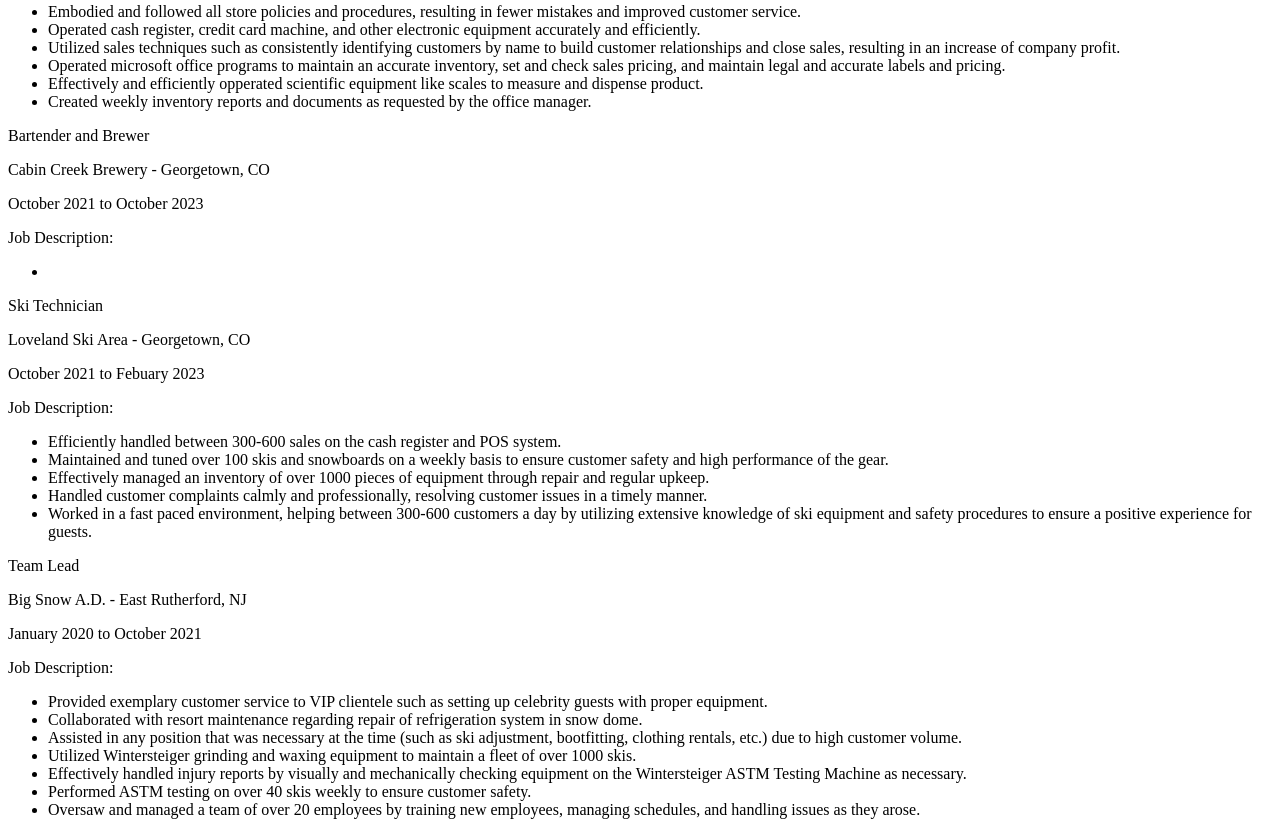
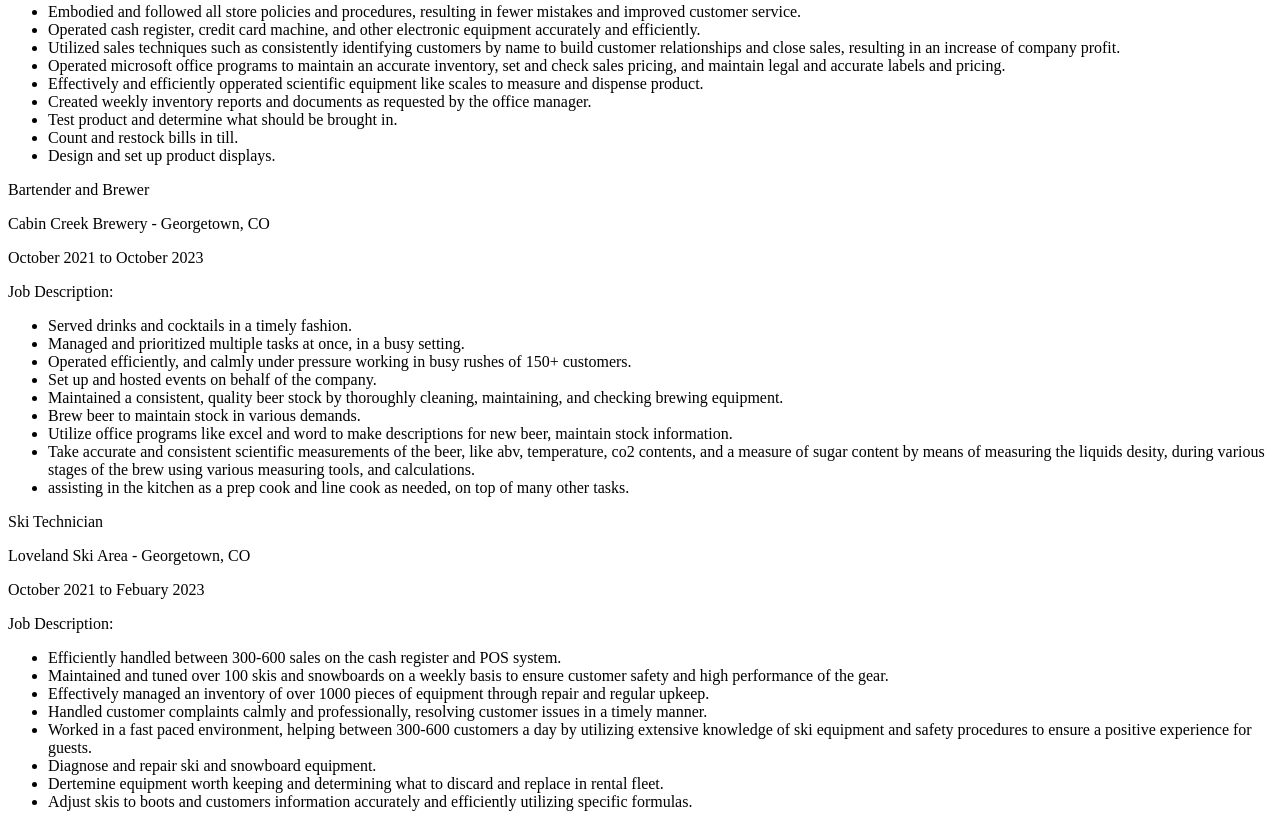
Before and after one commit to lukeforte40/lukeforte40.github.io, a plain HTML site: page resume.html in a window 1280 px wide. Shown: the part 489-1311 px from the top of the page. Drawn offline with Linux system fonts and the light colour scheme.

Commit message:
made initial resume

```diff
--- a/resume.html
+++ b/resume.html
@@ -56,6 +56,9 @@
                         <li>Operated microsoft office programs to maintain an accurate inventory, set and check sales pricing, and maintain legal and accurate labels and pricing.</li>
                         <li>Effectively and efficiently opperated scientific equipment like scales to measure and dispense product.</li>
                         <li>Created weekly inventory reports and documents as requested by the office manager.</li>
+                        <li>Test product and determine what should be brought in.</li>
+                        <li>Count and restock bills in till.</li>
+                        <li>Design and set up product displays.</li>
                     </ul>
                 </div>
             </div>
@@ -72,7 +75,15 @@
                 <div id="jobDescription">
                     <p>Job Description:</p>
                     <ul>
-                        <li></li>
+                        <li>Served drinks and cocktails in a timely fashion.</li>
+                        <li>Managed and prioritized multiple tasks at once, in a busy setting.</li>
+                        <li>Operated efficiently, and calmly under pressure working in busy rushes of 150+ customers.</li>
+                        <li>Set up and hosted events on behalf of the company.</li>
+                        <li>Maintained a consistent, quality beer stock by thoroughly cleaning, maintaining, and checking brewing equipment.</li>
+                        <li>Brew beer to maintain stock in various demands.</li>
+                        <li>Utilize office programs like excel and word to make descriptions for new beer, maintain stock information.</li>
+                        <li>Take accurate and consistent scientific measurements of the beer, like abv, temperature, co2 contents, and a measure of sugar content by means of measuring the liquids desity, during various stages of the brew using various measuring tools, and calculations.</li>
+                        <li>assisting in the kitchen as a prep cook and line cook as needed, on top of many other tasks.</li>
                     </ul>
                 </div>
             </div>
@@ -94,6 +105,9 @@
                         <li>Effectively managed an inventory of over 1000 pieces of equipment through repair and regular upkeep.</li>
                         <li>Handled customer complaints calmly and professionally, resolving customer issues in a timely manner.</li>
                         <li>Worked in a fast paced environment, helping between 300-600 customers a day by utilizing extensive knowledge of ski equipment and safety procedures to ensure a positive experience for guests.</li>
+                        <li>Diagnose and repair ski and snowboard equipment.</li>
+                        <li>Dertemine equipment worth keeping and determining what to discard and replace in rental fleet.</li>
+                        <li>Adjust skis to boots and customers information accurately and efficiently utilizing specific formulas.</li>
                     </ul>
                 </div>
             </div>
@@ -117,6 +131,8 @@
                         <li>Effectively handled injury reports by visually and mechanically checking equipment on the Wintersteiger ASTM Testing Machine as necessary.</li>
                         <li>Performed ASTM testing on over 40 skis weekly to ensure customer safety.</li>
                         <li>Oversaw and managed a team of over 20 employees by training new employees, managing schedules, and handling issues as they arose.</li>
+                        <li>Assigned daily duties and breaks for shop staff.</li>
+                        <li>Operating with other managers on side projects to facilitate more streamlined customer service, diagnose issues with our system, and fix problems in the rental/ adjustment process.</li>
                     </ul>
                 </div>
             </div>
@@ -159,6 +175,8 @@
                         <li>Effectively maintained stock by ordering products such as Thule bars/boxes and various accessories.</li>
                         <li>Oversaw and maintained rental fleets of over 50,000 skis and snowboards by replacing broken parts and determining condition/eligibility of re-rental.</li>
                         <li>Guided a team of 20 employees to successfully complete projects on time such as: putting away ski shipments, installing Thule equipment and completing inventory tasks.</li>
+                        <li>Built item displays, furniture, and designed their respective displays.</li>
+                        <li>Assined daily duties to rental staff.</li>
                     </ul>
                 </div>
             </div>
```
